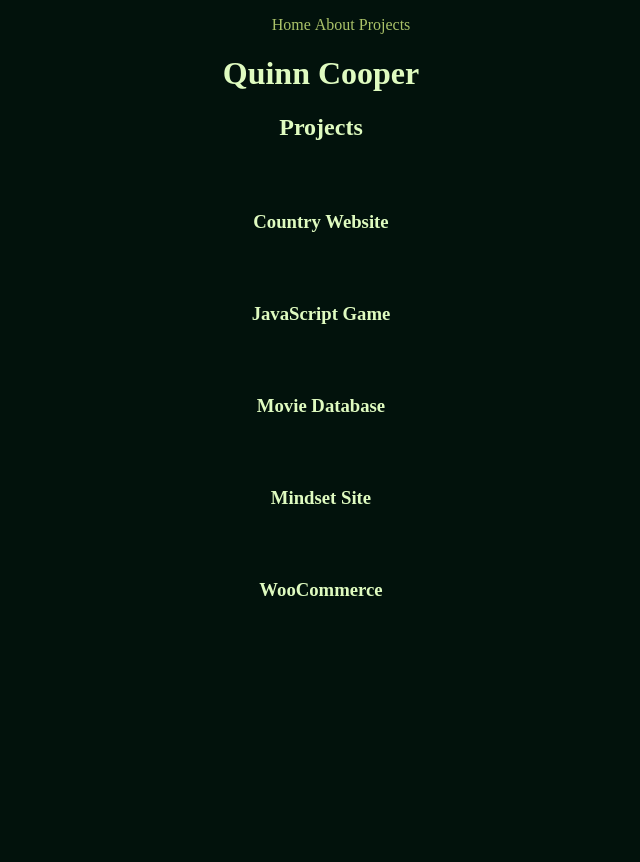
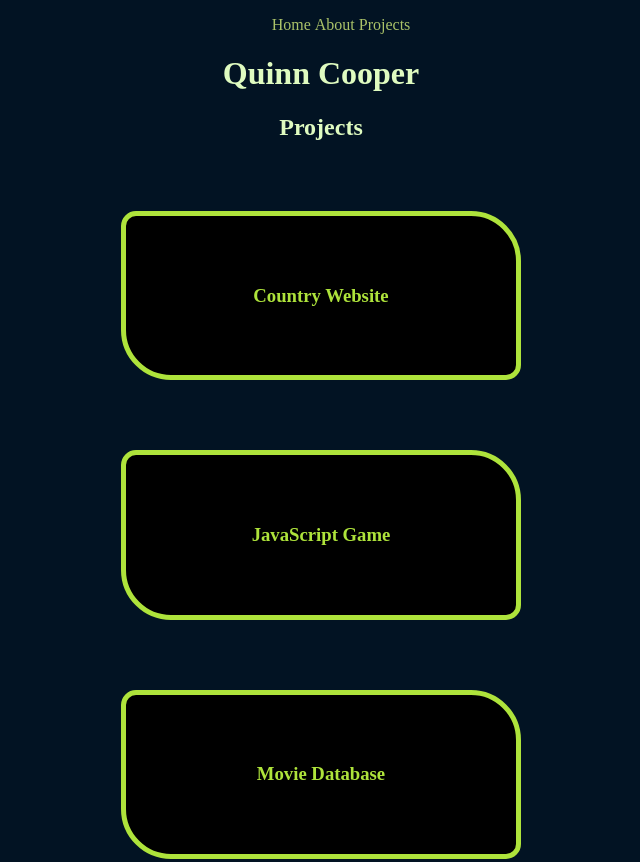
Before and after one commit to quinn-cooper/landing-page, a plain HTML site: page index.html in a window 1280 px wide. Shown: the top 862 px of the page, without its empty margins (319-959 px from the left). Before the commit the page ends 800 px from the top, so only its background shows below. Drawn offline with Linux system fonts and the light colour scheme.

Commit message:
changed background color, added margin, padding, color, and border styling to project cards.

```diff
--- a/styles/landingpage.css
+++ b/styles/landingpage.css
@@ -14,7 +14,7 @@ body {
     margin: 0 auto;
     max-width: 31.25rem;
     color: #DFFBC0;
-    background-color: #02120c;
+    background-color: #021323;
 }
 
 nav li {
@@ -47,4 +47,10 @@ a:active {
 
 article.project {
     margin: 70px 50px;
+    padding: 50px;
+    color: #aee33b;
+    background-color: #000000;
+    border-style: solid;
+    border-width: 5px;
+    border-radius: 15px 50px;
 }
```
